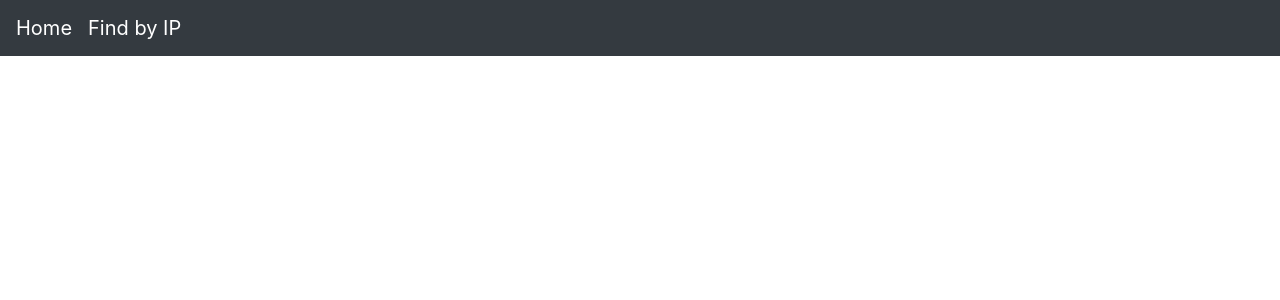
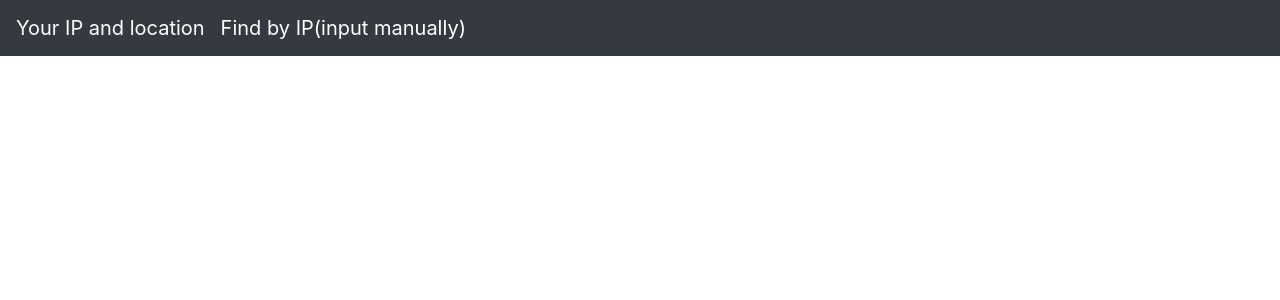
Before and after one commit to suryanshtokas/IP-finder, a Django app: template templates/base.html in a window 1280 px wide. Shown: the top 300 px of the page. Run offline with Django 3.2, Linux system fonts and the light colour scheme; the template is opened without the code that fills it, so the values that code supplies are empty; some libraries are stand-ins or nearby versions.

Commit message:
Changed some headings on the navbar

```diff
--- a/templates/base.html
+++ b/templates/base.html
@@ -9,8 +9,8 @@
 
 <body>
     <nav class="navbar navbar-expand-md navbar-dark bg-dark mb-4">
-        <a class="navbar-brand" href="{% url 'home' %}">Home</a>
-        <a class="navbar-brand" href="{% url 'finder' %}">Find by IP</a>
+        <a class="navbar-brand" href="{% url 'home' %}">Your IP and location</a>
+        <a class="navbar-brand" href="{% url 'finder' %}">Find by IP(input manually)</a>
     </nav>
     {% block body %}
 
```
